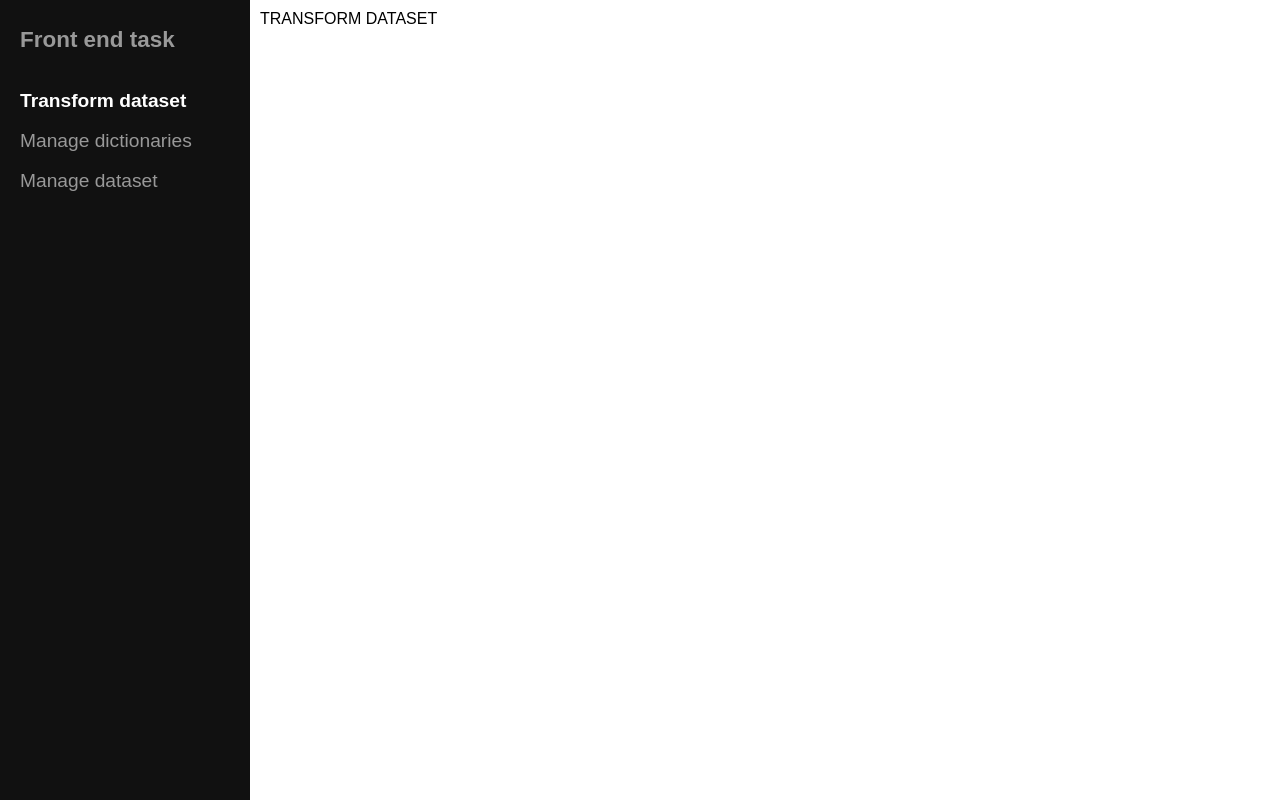
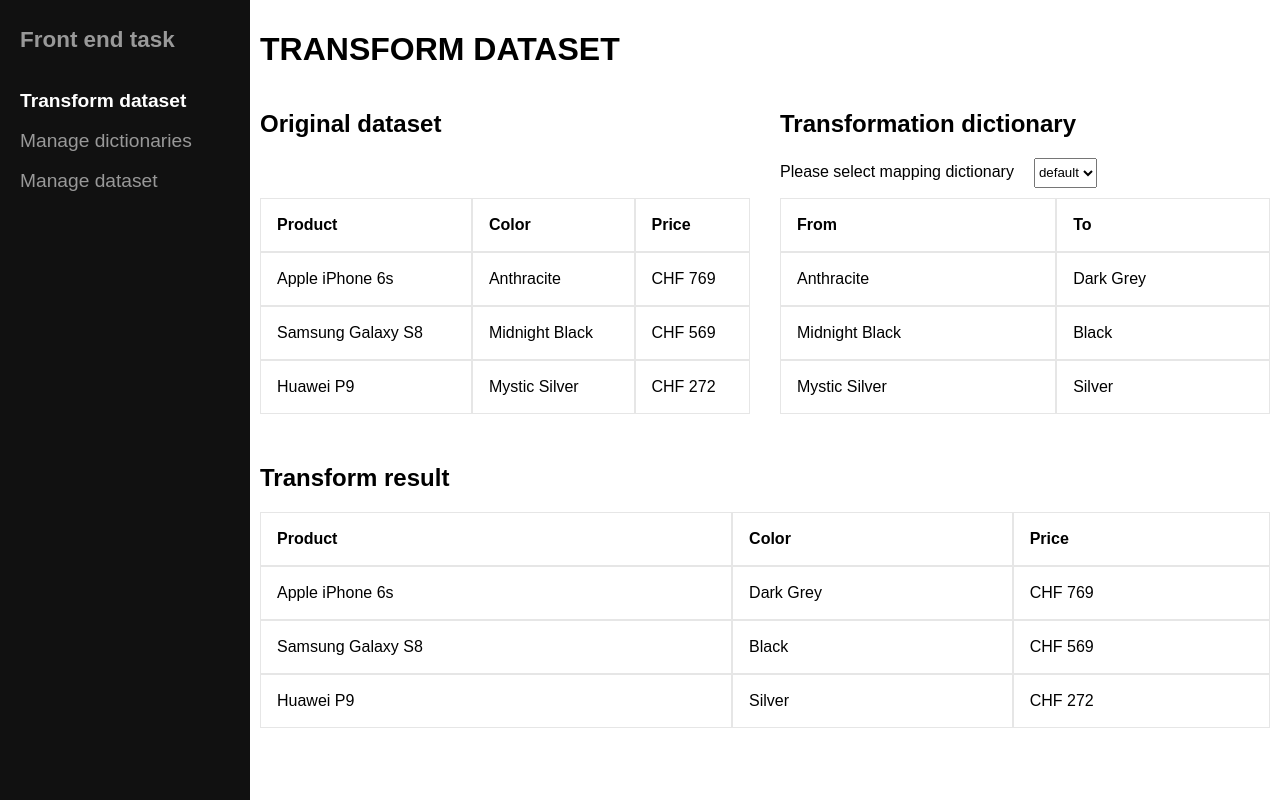
Before and after one commit to cipriancaba/swiss-job, a React (Create React App) app: page / in a window 1280 px wide. Built offline with nearby package versions, Linux system fonts and the light colour scheme.

Commit message:
Transform complete

```diff
--- a/src/App.css
+++ b/src/App.css
@@ -1,45 +1,5 @@
 .App {
   display: flex;
-}
-
-.Sidebar {
-  background-color: #111111;
-  width: 250px;
-  height: 100vh;
-  position: fixed;
-}
-
-.Sidebar h3 {
-  color: #999999;
-  padding: 5px;
-  margin-left: 15px;
-}
-
-.Sidebar ul {
-  list-style-type: none;
-  padding: 0px;
-}
-
-.Sidebar li {
-  line-height: 40px;
-  text-indent: 20px;
-}
-
-.Sidebar li:hover {
-  background-color: rgba(50, 50, 50, 0.6);
-  color: white;
-}
-
-.Sidebar .selected {
-  color: white;
-  font-weight: bold;
-}
-
-.Sidebar a {
-  display: block;
-  text-decoration: none;
-  color: #999999;
-  font-size: larger;
 }
 
 .Content {
--- /dev/null
+++ b/src/components/DisplayTable.css
@@ -0,0 +1,16 @@
+.DisplayTable {
+  display: flex;
+  flex-direction: column;
+}
+
+.DisplayTable table {
+  border-spacing: 0;
+}
+
+.DisplayTable table th,
+td {
+  border: 1px solid #e6e6e6;
+  padding: 1em;
+  text-align: left;
+  height: 20px;
+}
--- /dev/null
+++ b/src/components/DisplayTable.tsx
@@ -0,0 +1,34 @@
+import * as React from 'react'
+import './DisplayTable.css'
+
+export interface DisplayTableProps<P> {
+  products: P[]
+  headers: string[]
+}
+
+export class DisplayTable<P> extends React.PureComponent<DisplayTableProps<P>> {
+  public render() {
+    return (
+      <div className="DisplayTable">
+        <table>
+          <thead>
+            <tr>
+              {this.props.headers.map(key => (
+                <th key={key}>{key}</th>
+              ))}
+            </tr>
+          </thead>
+          <tbody>
+            {this.props.products.map((product, index) => (
+              <tr key={index}>
+                {Object.keys(product).map(key => (
+                  <td key={key}>{product[key]}</td>
+                ))}
+              </tr>
+            ))}
+          </tbody>
+        </table>
+      </div>
+    )
+  }
+}
--- a/src/components/EditableTable.tsx
+++ b/src/components/EditableTable.tsx
@@ -4,7 +4,6 @@ import './EditableTable.css'
 
 export interface EditableTableProps<P> {
   products: P[]
-  isEditable: boolean
   getValidatedProduct: (
     property: keyof P,
     newValue: string,
@@ -105,7 +104,6 @@ export class EditableTable<P> extends React.PureComponent<EditableTableProps<P>,
   }
 
   public render() {
-    const { isEditable } = this.props
     const { isEditing, pendingData } = this.state
 
     return (
@@ -133,7 +131,6 @@ export class EditableTable<P> extends React.PureComponent<EditableTableProps<P>,
             ))}
           </tbody>
         </table>
-        {isEditable && (
         <div className="EditContainer">
           {isEditing ? (
             <>
@@ -153,7 +150,6 @@ export class EditableTable<P> extends React.PureComponent<EditableTableProps<P>,
             </button>
           )}
         </div>
-        )}
         {isEditing && <h2>EDITING MODE - Click any cell to edit</h2>}
       </div>
     )
--- a/src/components/ManageDataset.tsx
+++ b/src/components/ManageDataset.tsx
@@ -46,7 +46,6 @@ class ManageDatasetComponent extends React.PureComponent<ManageDatasetProps> {
         <div>
           <EditableTable<Product>
             products={this.props.products}
-            isEditable={true}
             getValidatedProduct={this.getValidatedProduct}
             createNewProduct={this.createNewProduct}
             headers={['Product', 'Color', 'Price']}
--- a/src/components/ManageDictionaries.tsx
+++ b/src/components/ManageDictionaries.tsx
@@ -107,7 +107,6 @@ export class ManageDictionariesComponent extends React.PureComponent<ManageDicti
               </div>
               <EditableTable<ProductMap>
                 products={this.props.dictionaries[id]}
-                isEditable={true}
                 getValidatedProduct={this.getValidatedProduct}
                 createNewProduct={this.createNewProduct}
                 headers={['From', 'To']}
--- /dev/null
+++ b/src/components/Sidebar.css
@@ -0,0 +1,39 @@
+.Sidebar {
+  background-color: #111111;
+  width: 250px;
+  height: 100vh;
+  position: fixed;
+}
+
+.Sidebar h3 {
+  color: #999999;
+  padding: 5px;
+  margin-left: 15px;
+}
+
+.Sidebar ul {
+  list-style-type: none;
+  padding: 0px;
+}
+
+.Sidebar li {
+  line-height: 40px;
+  text-indent: 20px;
+}
+
+.Sidebar li:hover {
+  background-color: rgba(50, 50, 50, 0.6);
+  color: white;
+}
+
+.Sidebar .selected {
+  color: white;
+  font-weight: bold;
+}
+
+.Sidebar a {
+  display: block;
+  text-decoration: none;
+  color: #999999;
+  font-size: larger;
+}
--- a/src/components/Sidebar.tsx
+++ b/src/components/Sidebar.tsx
@@ -1,6 +1,7 @@
 import * as React from 'react'
 import { Link, NavLink, RouteComponentProps, withRouter } from 'react-router-dom'
 import { AppRoute } from '../appRoutes'
+import './Sidebar.css'
 
 interface SidebarProps {
   routes: AppRoute[]
--- /dev/null
+++ b/src/components/TransformDataset.css
@@ -0,0 +1,40 @@
+.TransformSource {
+  display: flex;
+  align-content: space-between;
+}
+
+.TransformSource a,
+a:visited {
+  text-decoration: none;
+  color: black;
+}
+
+.TransformSource .Dataset {
+  flex: 1;
+}
+
+.TransformSource .Dataset .DisplayTable {
+  margin-top: 60px;
+}
+
+.TransformSource .Dictionary {
+  flex: 1;
+  margin-left: 30px;
+}
+
+.TransformSource .Dictionary .SelectContainer {
+  margin-top: 10px;
+  margin-bottom: 10px;
+}
+
+.TransformSource .Dictionary span {
+  margin-right: 20px;
+}
+
+.TransformSource .Dictionary select {
+  height: 30px;
+}
+
+.TransformResult {
+  margin-top: 50px;
+}
--- a/src/components/TransformDataset.tsx
+++ b/src/components/TransformDataset.tsx
@@ -1,5 +1,92 @@
 import * as React from 'react'
+import { connect, DispatchProp } from 'react-redux'
+import { Link } from 'react-router-dom'
+import { RootState } from '../configureStore'
+import { Product, ProductMap } from '../types'
+import { DisplayTable } from './DisplayTable'
+import './TransformDataset.css'
 
-export class TransformDataset extends React.PureComponent {
-  public render = () => <div>TRANSFORM DATASET</div>
+type TransformDatasetProps = ReturnType<typeof mapStateToProps> & DispatchProp
+
+interface TransformDatasetState {
+  currentDictionary: ProductMap[]
+  currentDictionaryId?: string
+  mappedProducts: Product[]
 }
+
+class TransformDatasetComponent extends React.PureComponent<TransformDatasetProps, TransformDatasetState> {
+  public state = {
+    currentDictionary: [],
+    currentDictionaryId: undefined,
+    mappedProducts: [],
+  }
+
+  public componentDidMount = () => {
+    const dictionaryKeys = Object.keys(this.props.dictionaries)
+    if (dictionaryKeys.length > 0) {
+      this.selectDictionaryByKey(dictionaryKeys[0])
+    }
+  }
+
+  private onSelectDictionary = (event: React.FormEvent<HTMLSelectElement>) => {
+    this.selectDictionaryByKey(event.currentTarget.value)
+  }
+
+  private selectDictionaryByKey = (key: string) => {
+    const currentDictionary = this.props.dictionaries[key]
+    const currentDictionaryMap = currentDictionary.reduce((acc, p) => ({ ...acc, [p.from]: p.to }), {})
+    const mappedProducts = this.props.products.map(p => ({
+      ...p,
+      color: currentDictionaryMap[p.color] || 'Missing mapping key!!! Please add to transform dictionary',
+    }))
+
+    this.setState({
+      currentDictionaryId: key,
+      currentDictionary,
+      mappedProducts,
+    })
+  }
+
+  public render = () => (
+    <div className="TransformDataset">
+      <h1>TRANSFORM DATASET</h1>
+      <div className="TransformSource">
+        <div className="Dataset">
+          <Link to="dataset">
+            <h2>Original dataset</h2>
+          </Link>
+          <DisplayTable<Product> products={this.props.products} headers={['Product', 'Color', 'Price']} />
+        </div>
+        <div className="Dictionary">
+          <Link to="manage">
+            <h2>Transformation dictionary</h2>
+          </Link>
+          <div className="SelectContainer">
+            <span>Please select mapping dictionary</span>
+            <select onChange={this.onSelectDictionary} value={this.state.currentDictionaryId}>
+              {Object.keys(this.props.dictionaries).map(key => (
+                <option key={key} value={key}>
+                  {key}
+                </option>
+              ))}
+            </select>
+          </div>
+          <DisplayTable<ProductMap> products={this.state.currentDictionary} headers={['From', 'To']} />
+        </div>
+      </div>
+      <div className="TransformResult">
+        <h2>Transform result</h2>
+        <DisplayTable<Product> products={this.state.mappedProducts} headers={['Product', 'Color', 'Price']} />
+      </div>
+    </div>
+  )
+}
+
+const mapStateToProps = (state: RootState) => {
+  return {
+    dictionaries: state.dictionaries,
+    products: state.originalDataset,
+  }
+}
+
+export const TransformDataset = connect(mapStateToProps)(TransformDatasetComponent)
```
Lines whose indentation alone changed are shown as unchanged.
